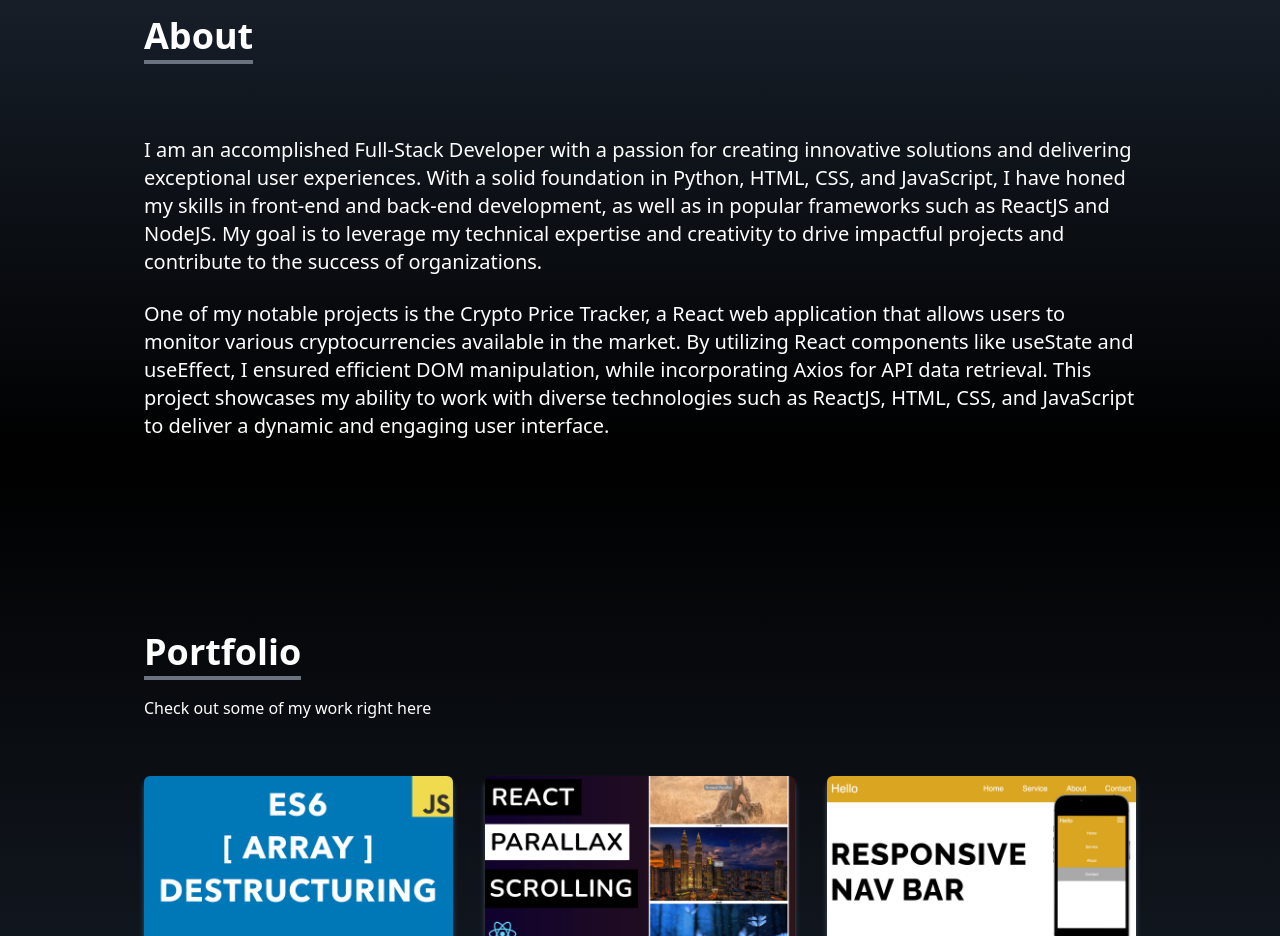
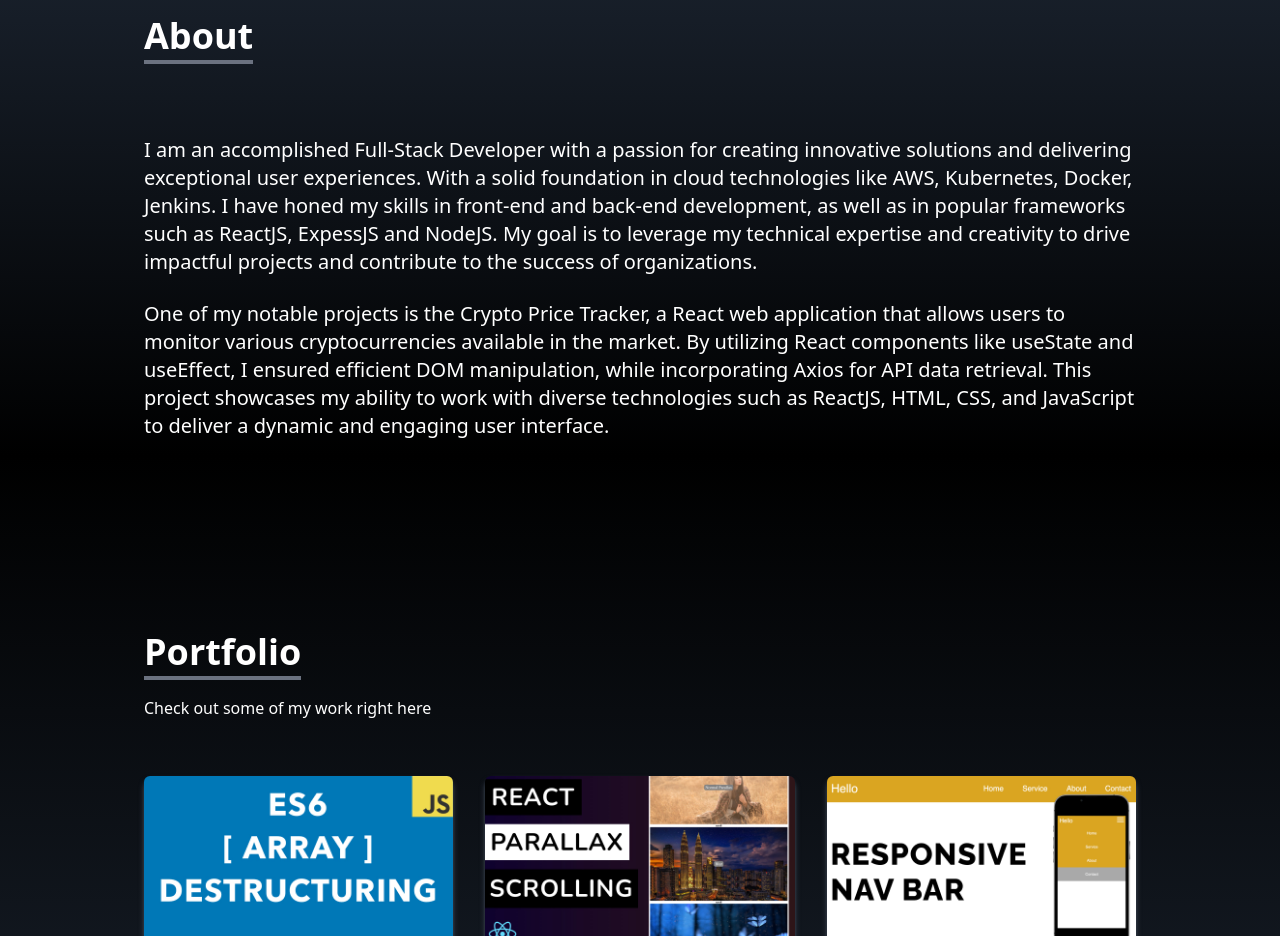
Before and after one commit to Sohail-9/my-portfolio, a React (Create React App) app: page / in a window 1280 px wide. Shown: the part 860-1796 px from the top of the page. Built offline with nearby package versions, Linux system fonts and the light colour scheme.

Commit message:
new update

```diff
--- a/src/components/About.jsx
+++ b/src/components/About.jsx
@@ -18,8 +18,8 @@ const About = () => {
         </div>
         <p className="text-xl mt-20">
         I am an accomplished Full-Stack Developer with a passion for creating innovative solutions and delivering exceptional user experiences.
-        With a solid foundation in Python, HTML, CSS, and JavaScript, I have honed my skills in front-end and back-end development,
-        as well as in popular frameworks such as ReactJS and NodeJS. My goal is to leverage my technical expertise and creativity to drive impactful projects
+        With a solid foundation in cloud technologies like AWS, Kubernetes, Docker, Jenkins. I have honed my skills in front-end and back-end development,
+        as well as in popular frameworks such as ReactJS, ExpessJS and NodeJS. My goal is to leverage my technical expertise and creativity to drive impactful projects
         and contribute to the success of organizations.
         </p>
 
```
